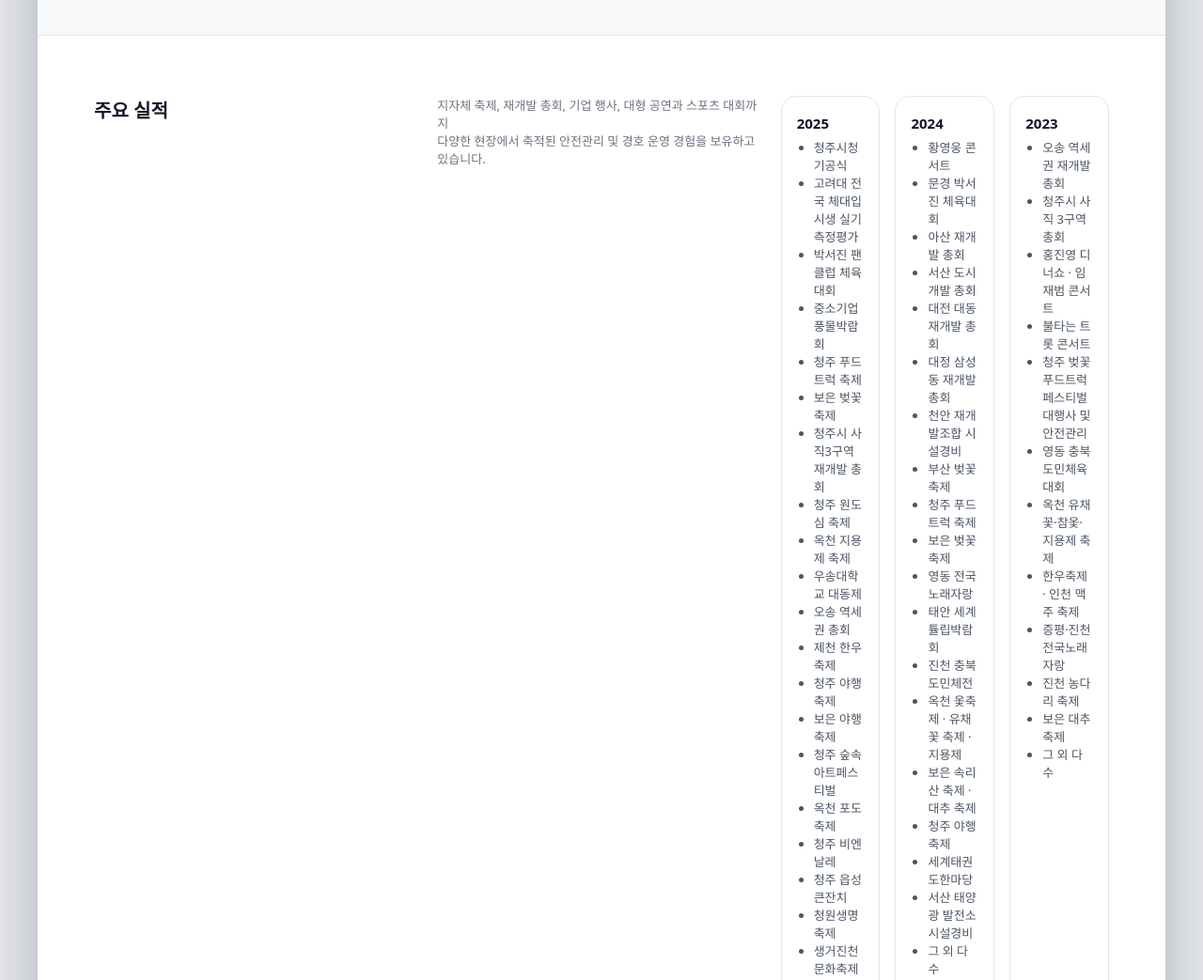
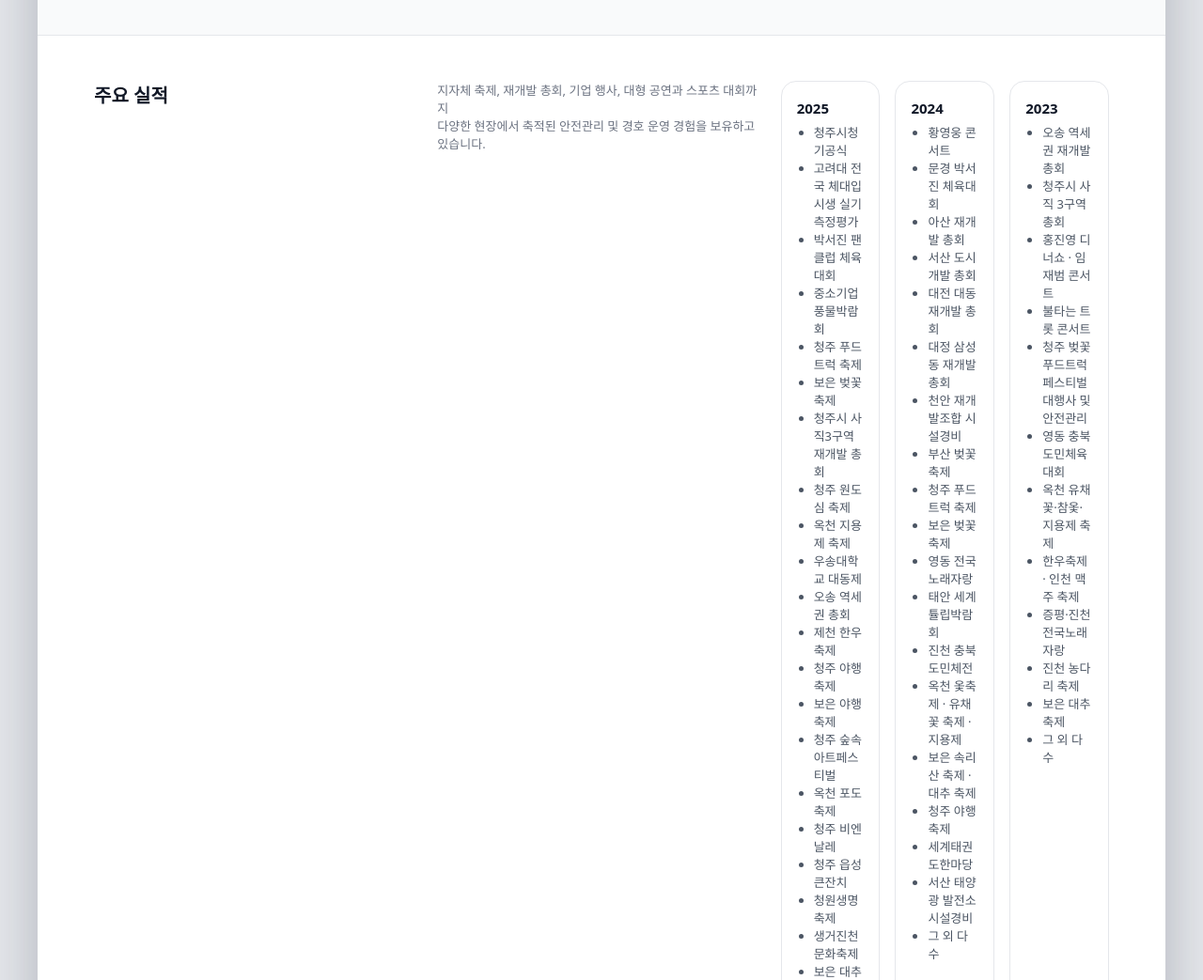
Before and after one commit to saeipk/saeipk.github.io, a plain HTML site: page index.html in a window 1280 px wide. Shown: the part 2286-3329 px from the top of the page at 94% size. Drawn offline with Linux system fonts and the light colour scheme.

Commit message:
Update index.html

```diff
--- a/index.html
+++ b/index.html
@@ -800,7 +800,7 @@
 
       <!-- CASES -->
       <section id="cases" class="section">
-        <div class="year-grid" style="margin-top:16px;">
+        <div class="year-grid">
         <h2 class="section-title">주요 실적</h2>
         <p class="section-sub">
           지자체 축제, 재개발 총회, 기업 행사, 대형 공연과 스포츠 대회까지<br/>
```
